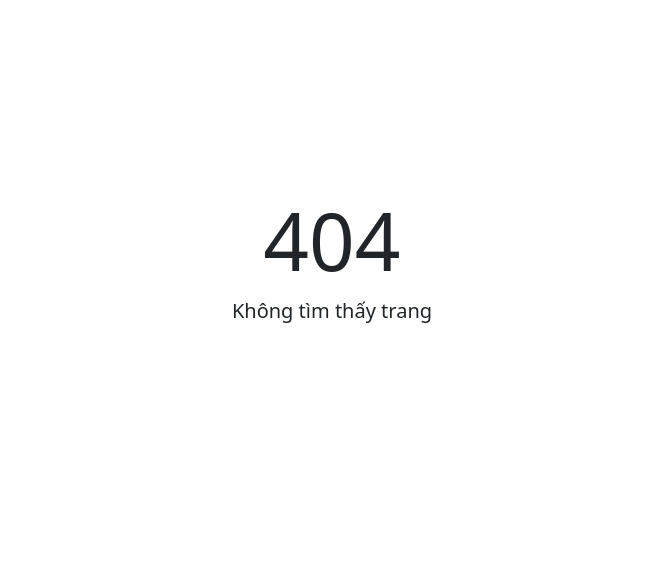
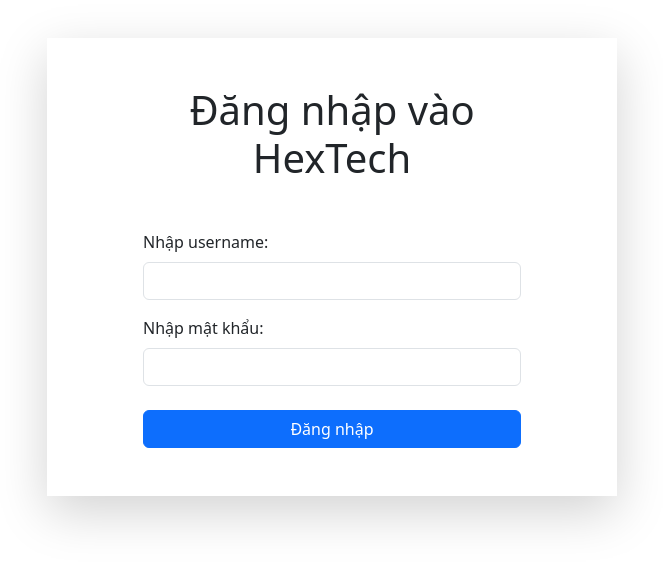
Before and after one commit to PaimonZero/LaptopManager, a React (Create React App) app: page /hextech/login in a window 1280 px wide. Before the commit this address had no page. Shown: the part 133-698 px from the top of the page, without its empty margins (308-971 px from the left). Built offline with nearby package versions, Linux system fonts and the light colour scheme.

Commit message:
UpdateLogin

```diff
--- /dev/null
+++ b/src/components/login/LoginForm.js
@@ -0,0 +1,168 @@
+import { useState } from 'react';
+import axios from 'axios';
+import { useNavigate } from 'react-router-dom';
+import Swal from 'sweetalert2';
+
+const LoginForm = () => {
+    const [username, setUsername] = useState('');
+    const [password, setPassword] = useState('');
+    const navigate = useNavigate();
+
+    const isValidated = () => {
+        if (username.trim().length === 0) return false;
+        if (password.trim().length === 0) return false;
+
+        // const pattern = /\b[dD][eE]\d{6}\b/i;
+        // return pattern.test(username);
+        return username;
+    };
+
+    // const handleSubmit = async (e) => {
+    //     e.preventDefault();
+
+    //     if (isValidated()) {
+    //         try {
+    //             const response = await axios.get(`http://localhost:3001/accounts`);
+
+    //             if (response.status === 200) {
+    //                 const account = response.data.find(
+    //                     (acc) =>
+    //                         acc.username === username &&
+    //                         acc.password === password
+    //                 );
+
+    //                 if (account) {
+    //                     Swal.fire({
+    //                         title: 'Đăng nhập thành công!',
+    //                         text: 'Chào mừng bạn đến với hệ thống quản lý laptop!',
+    //                         icon: 'success',
+    //                     }).then(() => {
+    //                         localStorage.setItem('account_name', account.name);
+    //                         localStorage.setItem('username_github', account.username_github);
+    //                         navigate('/');
+    //                     });
+    //                 } else {
+    //                     Swal.fire({
+    //                         icon: 'error',
+    //                         title: 'Đăng nhập thất bại',
+    //                         text: 'Mã số sinh viên hoặc mật khẩu không chính xác!',
+    //                     }).then(() => {
+    //                         navigate('/hextech/login');
+    //                     });
+    //                 }
+    //             }
+    //         } catch (error) {
+    //             console.error('Error fetching accounts:', error);
+    //             Swal.fire({
+    //                 icon: 'error',
+    //                 title: 'Lỗi hệ thống',
+    //                 text: 'Vui lòng thử lại sau!',
+    //             });
+    //         }
+    //     }
+    // };
+    const handleSubmit = async (e) => {
+        e.preventDefault();
+
+        if (isValidated()) {
+            try {
+                const response = await axios.get(`http://localhost:3001/accounts`);
+                console.log(response.data); // Log response to check the data
+
+                if (response.status === 200) {
+                    const account = response.data.find(
+                        (acc) =>
+                            acc.username.toLowerCase() === username.toLowerCase() &&
+                            acc.password === password
+                    );
+
+                    if (account) {
+                        Swal.fire({
+                            title: 'Đăng nhập thành công!',
+                            text: 'Chào mừng bạn đến với hệ thống quản lý laptop!',
+                            icon: 'success',
+                        }).then(() => {
+                            localStorage.setItem('account_name', account.name);
+                            localStorage.setItem('username_github', account.username_github);
+                            navigate('/');
+                        });
+                    } else {
+                        Swal.fire({
+                            icon: 'error',
+                            title: 'Đăng nhập thất bại',
+                            text: 'Mã số sinh viên hoặc mật khẩu không chính xác!',
+                        }).then(() => {
+                            navigate('/hextech/login');
+                        });
+                    }
+                }
+            } catch (error) {
+                console.error('Error fetching accounts:', error);
+                Swal.fire({
+                    icon: 'error',
+                    title: 'Lỗi hệ thống',
+                    text: 'Vui lòng thử lại sau!',
+                });
+            }
+        }
+    };
+
+
+    return (
+        <div
+            className="d-flex align-items-center justify-content-center"
+            style={{ height: '100vh', overflow: 'hidden' }}
+        >
+            <div className="container">
+                <div className="row justify-content-center">
+                    <div className="col-12 col-md-8 col-lg-6 shadow-lg p-5">
+                        <div className="mx-5">
+                            <h6 className="display-6 mb-5 text-center">
+                                Đăng nhập vào HexTech
+                            </h6>
+                            <form onSubmit={handleSubmit}>
+                                <div className="mb-3">
+                                    <label htmlFor="input-username" className="form-label">
+                                        Nhập username:
+                                    </label>
+                                    <input
+                                        type="text"
+                                        className="form-control"
+                                        id="input-username"
+                                        value={username}
+                                        onChange={(e) =>
+                                            setUsername(e.target.value.replace(/\s/g, ''))
+                                        }
+                                        required
+                                    />
+                                </div>
+                                <div className="mb-3">
+                                    <label htmlFor="input-password" className="form-label">
+                                        Nhập mật khẩu:
+                                    </label>
+                                    <input
+                                        type="password"
+                                        className="form-control"
+                                        id="input-password"
+                                        value={password}
+                                        onChange={(e) =>
+                                            setPassword(e.target.value.replace(/\s/g, ''))
+                                        }
+                                        required
+                                    />
+                                </div>
+                                <div className="d-flex justify-content-center mt-4">
+                                    <button type="submit" className="btn btn-primary w-100">
+                                        Đăng nhập
+                                    </button>
+                                </div>
+                            </form>
+                        </div>
+                    </div>
+                </div>
+            </div>
+        </div>
+    );
+};
+
+export default LoginForm;
--- /dev/null
+++ b/src/pages/login/LoginPage.js
@@ -0,0 +1,28 @@
+import { Suspense, lazy } from 'react';
+
+const LoginForm = lazy(() => import('../../components/login/LoginForm'));
+
+const LoginPage = () => {
+	const accountName = localStorage.getItem('account_name');
+
+	return (
+		<>
+			<div className="vh-100">
+				<Suspense fallback={<div>Loading...</div>}>
+					{accountName ? (
+						<div className="d-flex align-items-center justify-content-center mt-3">
+							<div className="text-center">
+								<h3 className="display-3">Xin chào {accountName}</h3>
+								<p className="lead">Bạn đã đăng nhập thành công rồi!!!</p>
+							</div>
+						</div>
+					) : (
+						<LoginForm />
+					)}
+				</Suspense>
+			</div>
+		</>
+	);
+};
+
+export default LoginPage;
--- a/src/router/Router.js
+++ b/src/router/Router.js
@@ -4,6 +4,7 @@
 import Error404 from '../pages/error/Error404';
 
 import { Provider } from 'react-redux';
+const LoginPage = lazy(() => import('../pages/login/LoginPage'));
 const AboutPage = lazy(() => import('../pages/about/AboutPage'));
 const HomePage = lazy(() => import('../pages/home/HomePage'));
 const ProductDetailPage = lazy(
@@ -27,6 +28,14 @@
 			</Suspense>
 		),
 	},
+	{
+        path: '/hextech/login',
+        element: (
+            <Suspense fallback={<LoadingComponent />}>
+                <LoginPage />
+            </Suspense>
+        ),
+    },
 	{
 		path: '/hextech/about',
 		element: (
```
